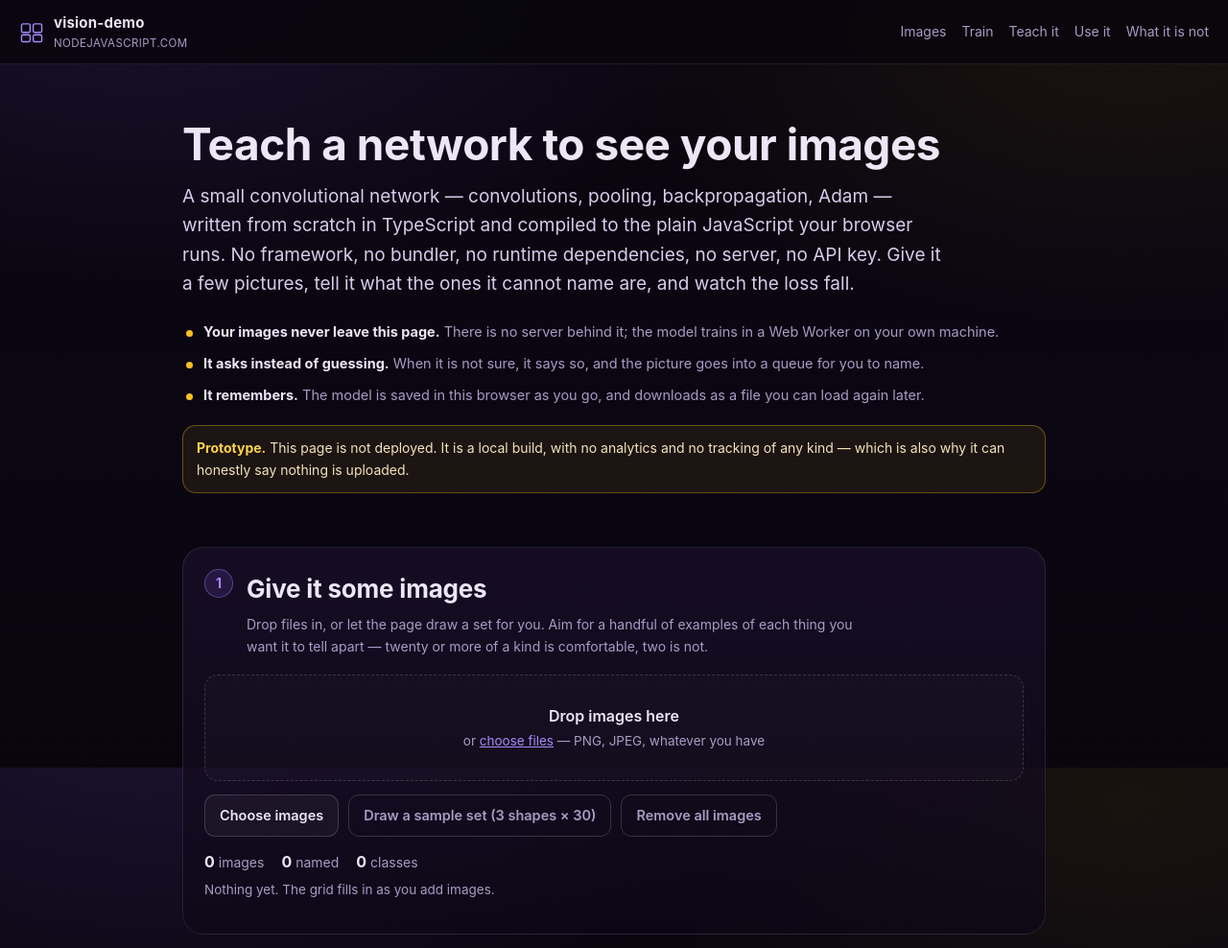
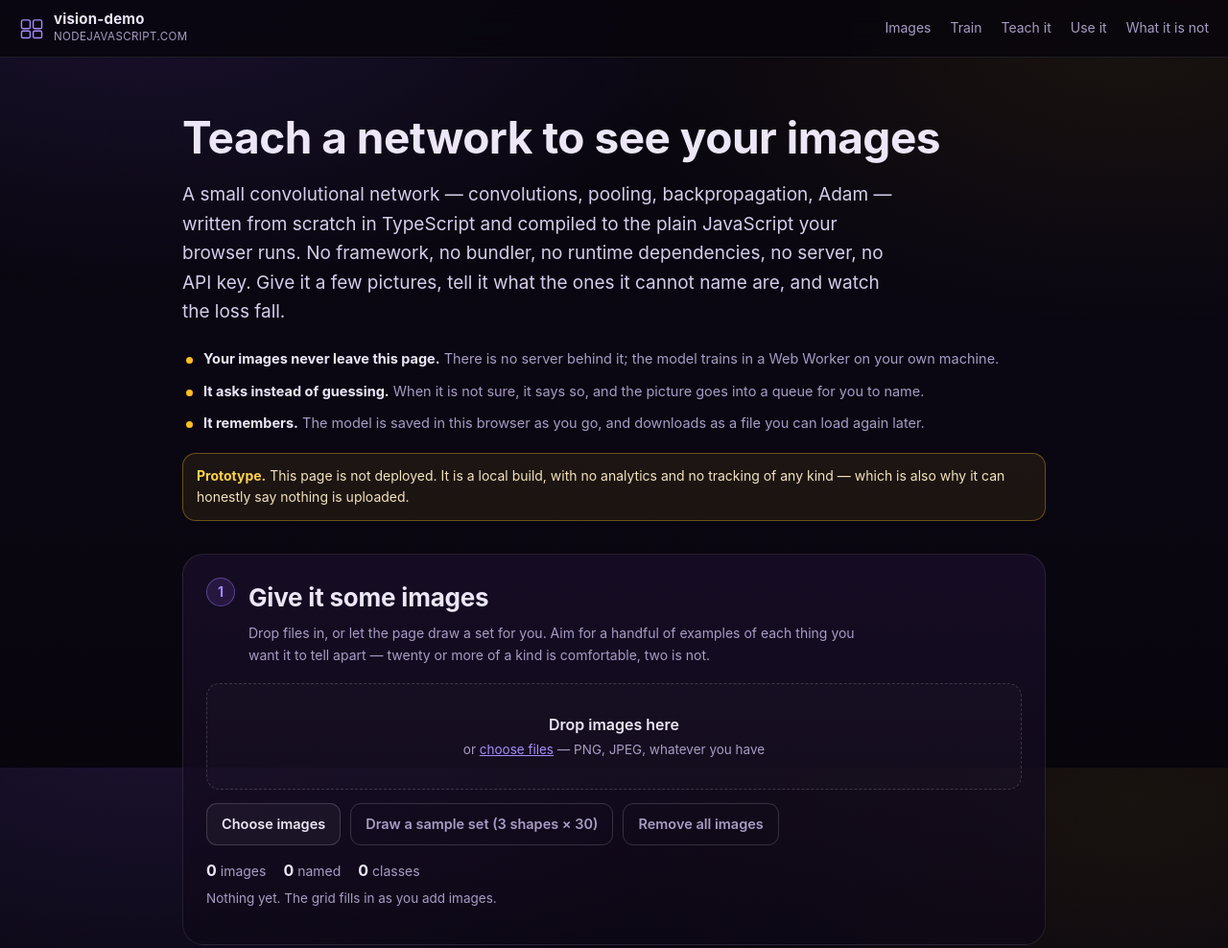
Before and after one commit to nodejavascript/vision-ml-demo, a website with bundled scripts: page site/index.html in a window 1280 px wide. Shown: the top 988 px of the page at 96% size. Built offline with nearby package versions, Linux system fonts and the light colour scheme.

Commit message:
Match rag's spacing, margins and padding
Header
- brand line-height 1.1, which is what keeps the bar at 60px. At the
  inherited 1.6 the two brand lines measure 42px instead of 35 and the
  header grows to 67, pushing every heading 7px down the page.
- gap 14px, nav gap 20px, blur 14px, padding 12px 20px.

Body
- hero padding-block 26px 34px
- h1 margin-bottom 20px
- panels: margin 0 0 22px, bottom only, and padding 24px. A top margin
  stacks onto the hero's own bottom padding, so the gap under the
  heading became the sum of the two and read as a hole.
- lede max-width 62ch

Footer
- padding 26px 20px 40px, centred, items stacked as lines rather than
  run across as one row, and no top margin: main's 60px bottom padding
  is what separates the last card from the rule.

Measured against rag at 1280px: header height 60 vs 60, h1 118px from
the top on both, and every edge identical - brand 20, heading/card/lede
190, right edge 1090, card inner 214. No overflow on either page.

Left alone as outside spacing/margins/padding: panel border-radius
(22px vs rag's 16px) and the lede font size (19px vs rag's 18px).

```diff
--- a/site/styles.css
+++ b/site/styles.css
@@ -72,23 +72,26 @@ body {
 
 .top {
   position: sticky; top: 0; z-index: 10;
-  display: flex; flex-wrap: wrap; gap: 10px 18px;
+  display: flex; flex-wrap: wrap; gap: 14px;
   align-items: center; justify-content: space-between;
   padding: 12px 20px;
   background: rgba(8, 5, 13, 0.82);
-  backdrop-filter: blur(10px);
+  backdrop-filter: blur(14px);
   border-bottom: 1px solid var(--line);
 }
 
 .brand { display: inline-flex; align-items: center; gap: 10px; color: var(--text); text-decoration: none; }
 .brand .mark { color: var(--accent); display: inline-flex; }
-.brand b { display: block; font-size: 15px; letter-spacing: 0.2px; }
+/* 1.1 on the name, matching rag, is what keeps the header at 60px. At the inherited
+   1.6 the two brand lines measure 42px instead of 35, and the bar grows to 67 —
+   which in turn pushes every heading on the page 7px lower. */
+.brand b { display: block; font-size: 15px; letter-spacing: 0.2px; line-height: 1.1; }
 .brand small {
   display: block; color: var(--muted); font-size: 11.5px;
   letter-spacing: 0.4px; text-transform: uppercase;
 }
 
-.top nav { display: flex; flex-wrap: wrap; gap: 16px; font-size: 14px; }
+.top nav { display: flex; flex-wrap: wrap; gap: 20px; font-size: 14px; }
 .top nav a { color: var(--muted); text-decoration: none; }
 .top nav a:hover, .top nav a:focus-visible { color: var(--text); }
 
@@ -96,12 +99,15 @@ main { max-width: var(--container); margin: 0 auto; padding: 32px 20px 60px; }
 
 /* ---------- hero ---------- */
 
-.hero { padding: 26px 0 30px; }
+/* rag's hero rhythm: 26px above, 34px below. The bottom figure is not cosmetic —
+   it is the gap the first card does not add for itself, because a panel carries a
+   bottom margin only. */
+.hero { padding-block: 26px 34px; }
 
-h1 { font-size: clamp(30px, 6vw, 46px); line-height: 1.1; margin: 0 0 14px; letter-spacing: -0.5px; }
+h1 { font-size: clamp(30px, 6vw, 46px); line-height: 1.1; margin: 0 0 20px; letter-spacing: -0.5px; }
 h2 { font-size: clamp(20px, 3vw, 26px); margin: 0 0 6px; letter-spacing: -0.2px; }
 
-.lede { font-size: clamp(16px, 2.4vw, 19px); color: #d6cdea; margin: 0 0 22px; max-width: 66ch; }
+.lede { font-size: clamp(16px, 2.4vw, 19px); color: #d6cdea; margin: 0 0 22px; max-width: 62ch; }
 
 .facts { list-style: none; margin: 0; padding: 0; display: grid; gap: 10px; }
 .facts li { position: relative; padding-left: 22px; color: var(--muted); font-size: 14.5px; }
@@ -123,8 +129,12 @@ h2 { font-size: clamp(20px, 3vw, 26px); margin: 0 0 6px; letter-spacing: -0.2px;
 /* ---------- panels ---------- */
 
 .panel {
-  margin: 26px 0;
-  padding: 22px;
+  /* Bottom only, like rag's cards. A top margin stacks onto the hero's own bottom
+     padding, so the gap under the heading becomes the sum of the two and reads as
+     a hole. The footer needs no top margin for the same reason: main's 60px
+     bottom padding already separates the last card from the rule. */
+  margin: 0 0 22px;
+  padding: 24px;
   border-radius: var(--radius-lg);
   border: 1px solid var(--line);
   background: linear-gradient(180deg, rgba(27, 16, 44, 0.72), rgba(14, 8, 23, 0.72));
@@ -347,14 +357,16 @@ h2 { font-size: clamp(20px, 3vw, 26px); margin: 0 0 6px; letter-spacing: -0.2px;
 
 /* ---------- footer + toast ---------- */
 
-/* The rule spans the window and the words stay in the column, which is what
-   llm-demo's footer does. Constraining the element itself would clip the border
-   to the content width and leave the rule floating. */
+/* rag's footer: the rule spans the window, the lines are centred, and there is no
+   top margin — main's 60px bottom padding is what separates it from the last card.
+   The items are stacked rather than run across as one row, which is how rag's
+   reads: links on one centred line, the copy under it. */
 .foot {
   border-top: 1px solid var(--line);
-  padding: 20px max(20px, calc((100% - var(--container)) / 2));
-  display: flex; flex-wrap: wrap; gap: 10px; justify-content: space-between;
+  padding: 26px 20px 40px;
+  display: flex; flex-direction: column; align-items: center; gap: 10px;
   color: var(--muted); font-size: 13.5px;
+  text-align: center;
 }
 .foot b { color: var(--text); }
 .foot a { color: var(--muted); text-decoration: none; }
```
